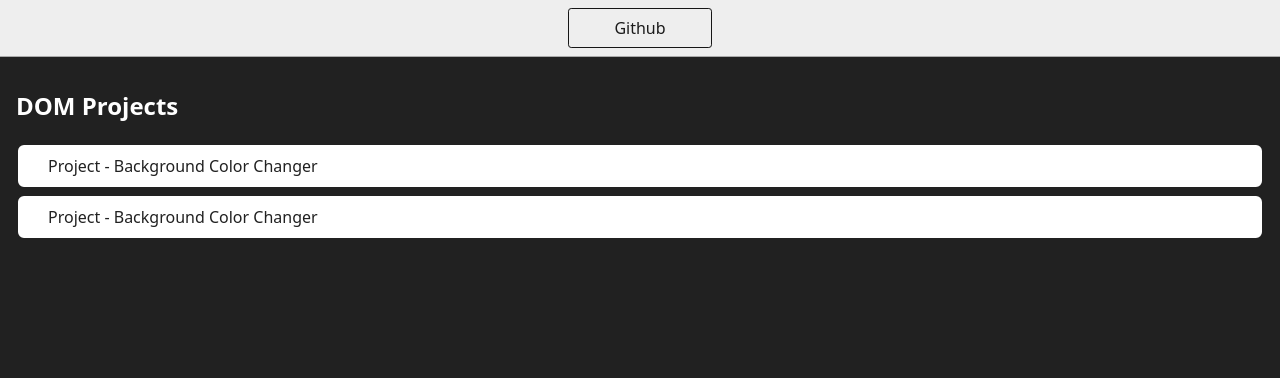
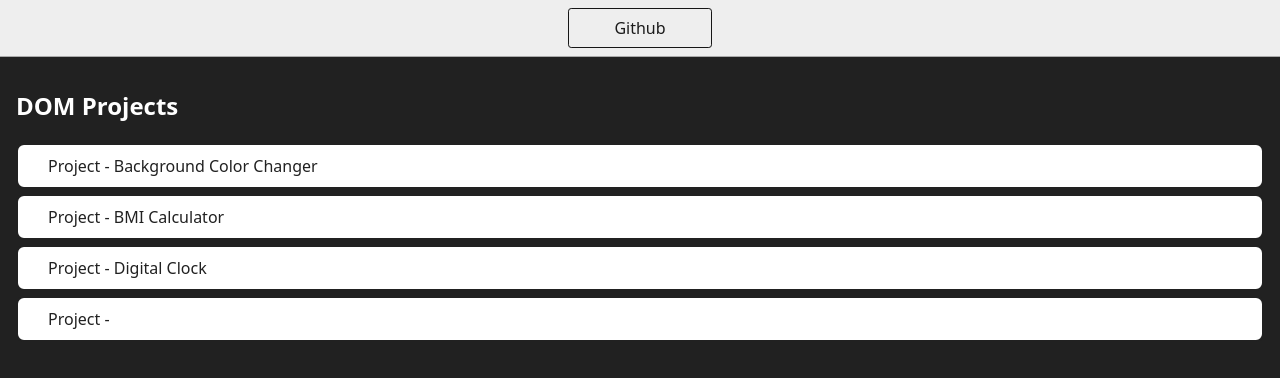
Before and after one commit to rohit-ikrak/js-hindi, a plain HTML site: page 01_DomJS/Dom_Projects/index.html in a window 1280 px wide. Drawn offline with Linux system fonts and the light colour scheme.

Commit message:
just doing some changes in linking anchors

```diff
--- a/01_DomJS/Dom_Projects/index.html
+++ b/01_DomJS/Dom_Projects/index.html
@@ -14,7 +14,9 @@
         <h1>DOM Projects</h1>
         <div class="projects">
             <a class="project-link" href="./01_ColorChanger/index.html">Project - Background Color Changer</a>
-            <a class="project-link" href="./02_BMI_Calculator/index.html">Project - Background Color Changer</a>
+            <a class="project-link" href="./02_BMI_Calculator/index.html">Project - BMI Calculator</a>
+            <a class="project-link" href="./03_DigitalClock/index.html">Project - Digital Clock</a>
+            <a class="project-link" href="">Project - </a>
 
         </div>
     </main>
```
Also changed, not shown: 01_DomJS/Dom_Projects/01_ColorChanger/index.html (+1 -1 lines), 01_DomJS/Dom_Projects/02_BMI_Calculator/index.html (+1 -1 lines), 01_DomJS/Dom_Projects/03_DigitalClock/index.html (+1 -1 lines).
